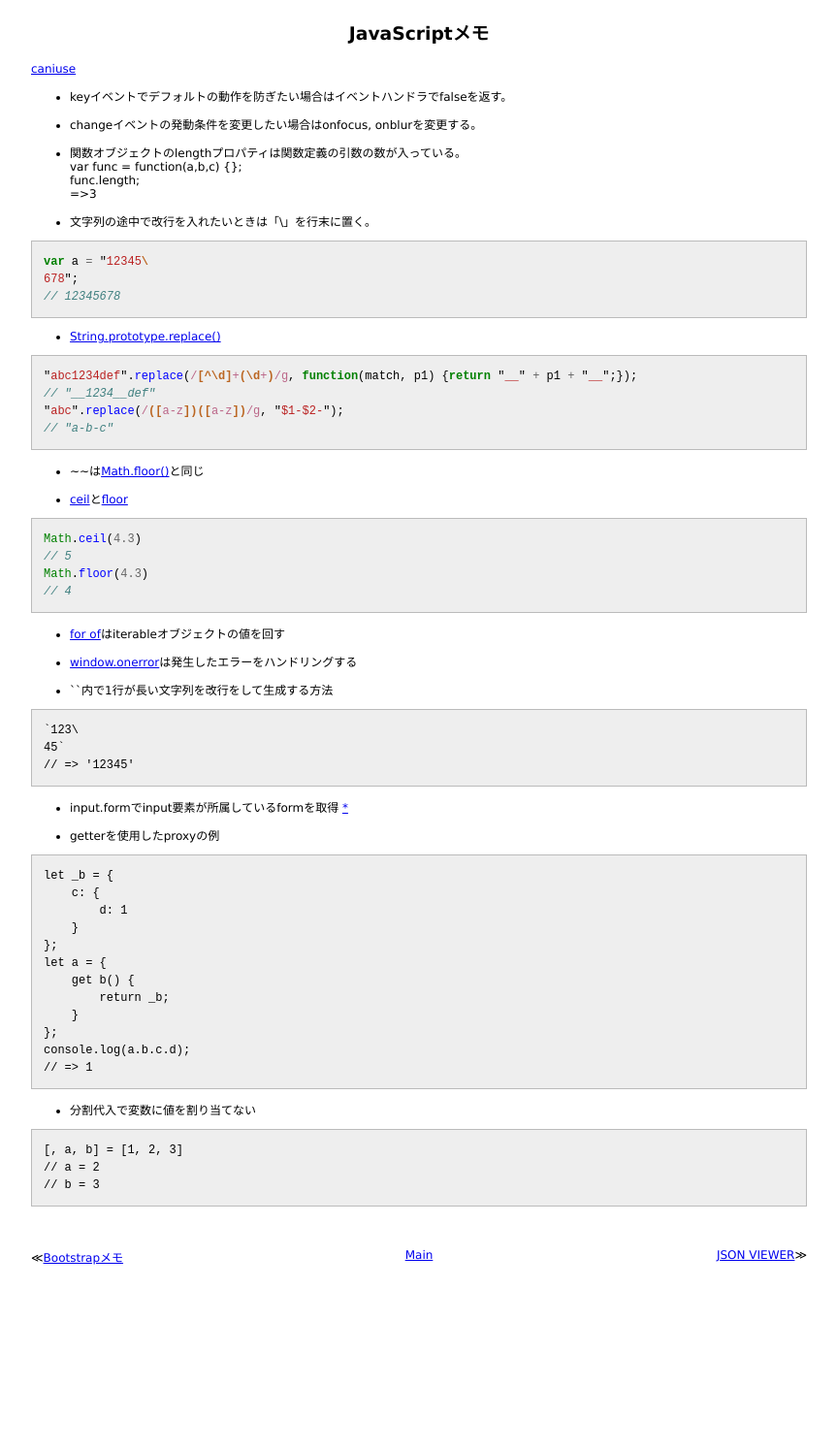
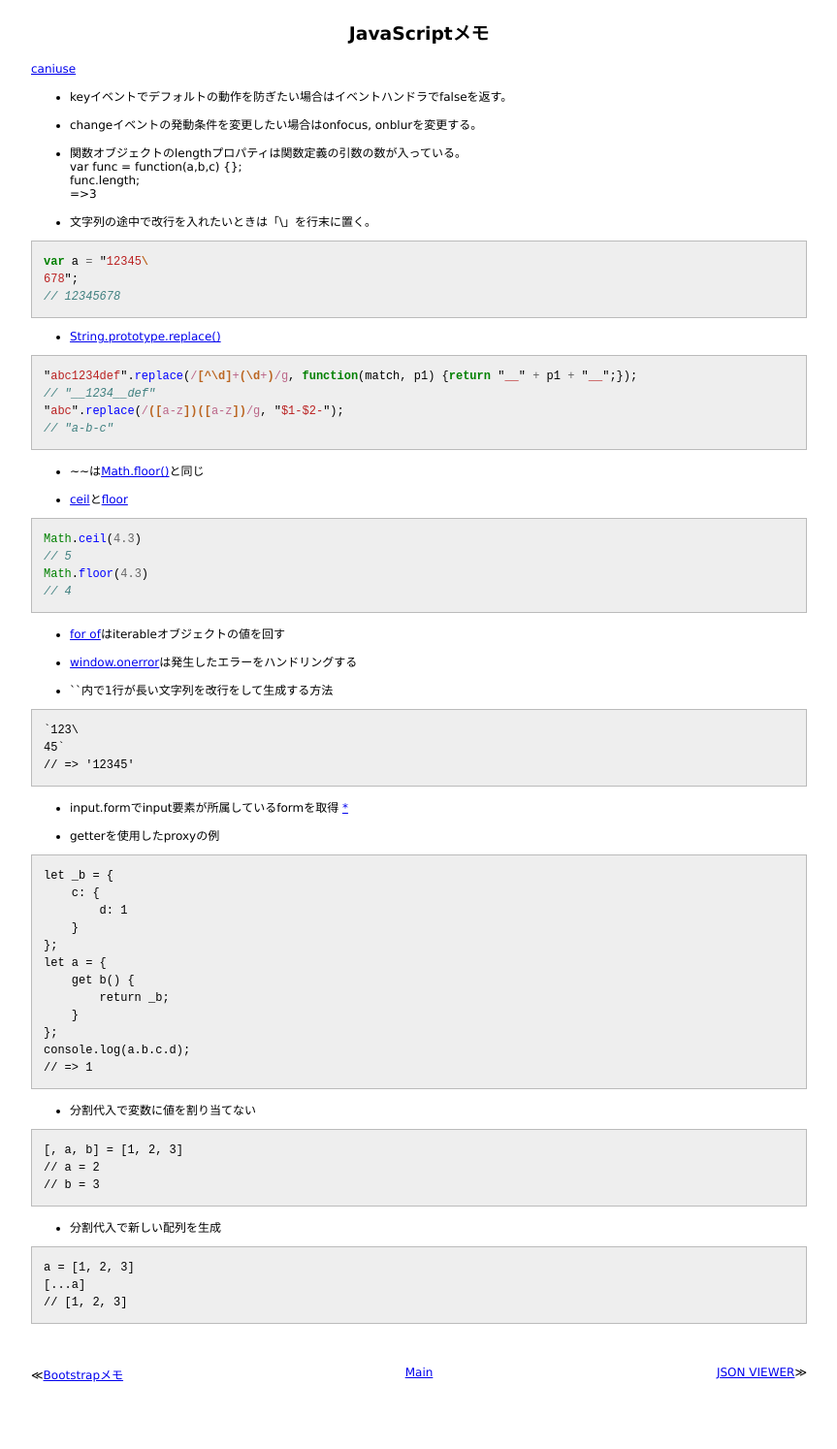
Before and after one commit to 38elements/38elements.github.com, a Jekyll site: the page built from _posts/2014-4-26-javascript.md, in a window 1280 px wide. Shown: the whole page at 97% size, without its empty margins (208-1071 px from the left). Built offline with Jekyll 4.4.1, drawn with Linux system fonts in a browser that asks for light colours; before the commit the page ends 1373 px from its top, so only the background shows below that.

Commit message:
Update 2014-4-26-javascript.md

````diff
--- a/_posts/2014-4-26-javascript.md
+++ b/_posts/2014-4-26-javascript.md
@@ -76,3 +76,11 @@ console.log(a.b.c.d);
 // a = 2
 // b = 3
 ```
+
+* 分割代入で新しい配列を生成
+
+```
+a = [1, 2, 3]
+[...a]
+// [1, 2, 3]
+```
````
